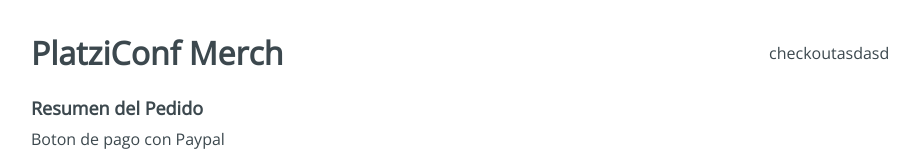
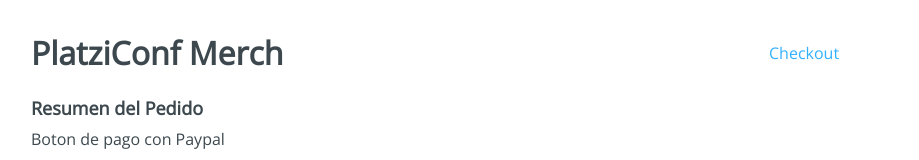
Before and after one commit to alejandrozeb/ReactHooks, a React app in the folder platzi-conf-merch/: page /checkout/payment in a window 1280 px wide. Shown: the top 160 px of the page, without its empty margins (225-1144 px from the left). Built offline with nearby package versions, Linux system fonts and the light colour scheme.

Commit message:
{add} añadeindo link al header

```diff
--- a/platzi-conf-merch/src/components/Header.jsx
+++ b/platzi-conf-merch/src/components/Header.jsx
@@ -1,11 +1,14 @@
 import React from 'react';
+import { Link } from 'react-router-dom';
 import '../styles/components/Header.css';
 
 const Header = () => {
   return (
     <div className="Header">
       <h1 className="Header-title">PlatziConf Merch</h1>
-      <div className="Header-checkout">checkoutasdasd</div>
+      <div className="Header-checkout">
+        <Link to="/checkout">Checkout</Link>
+      </div>
     </div>
   );
 };
```
